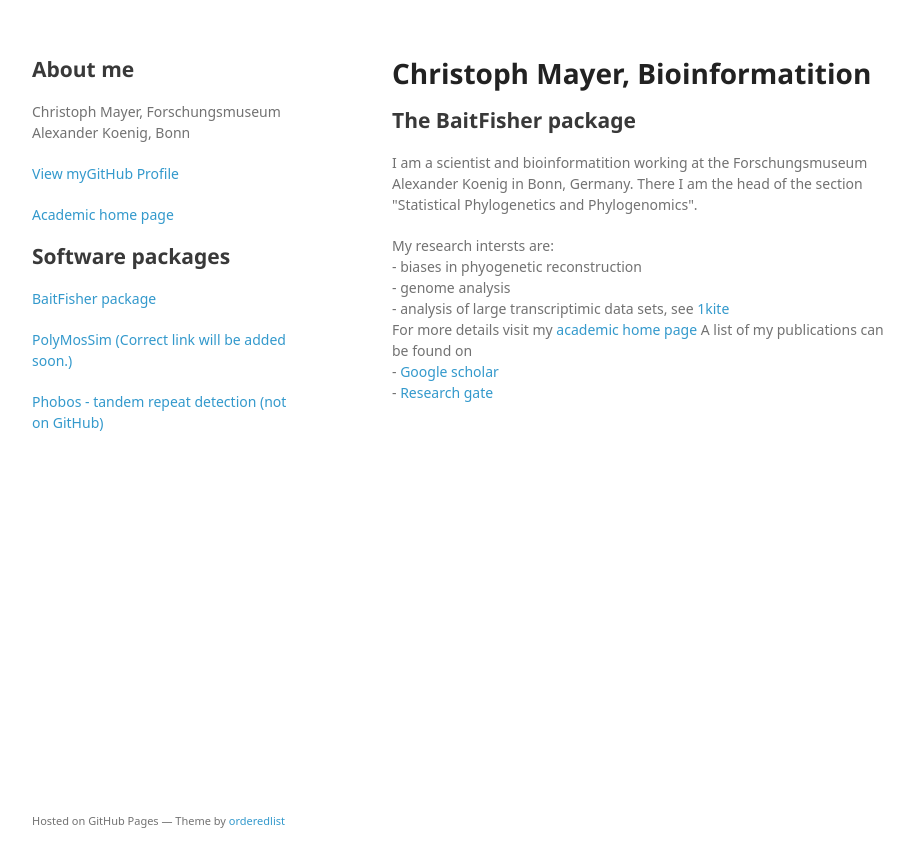
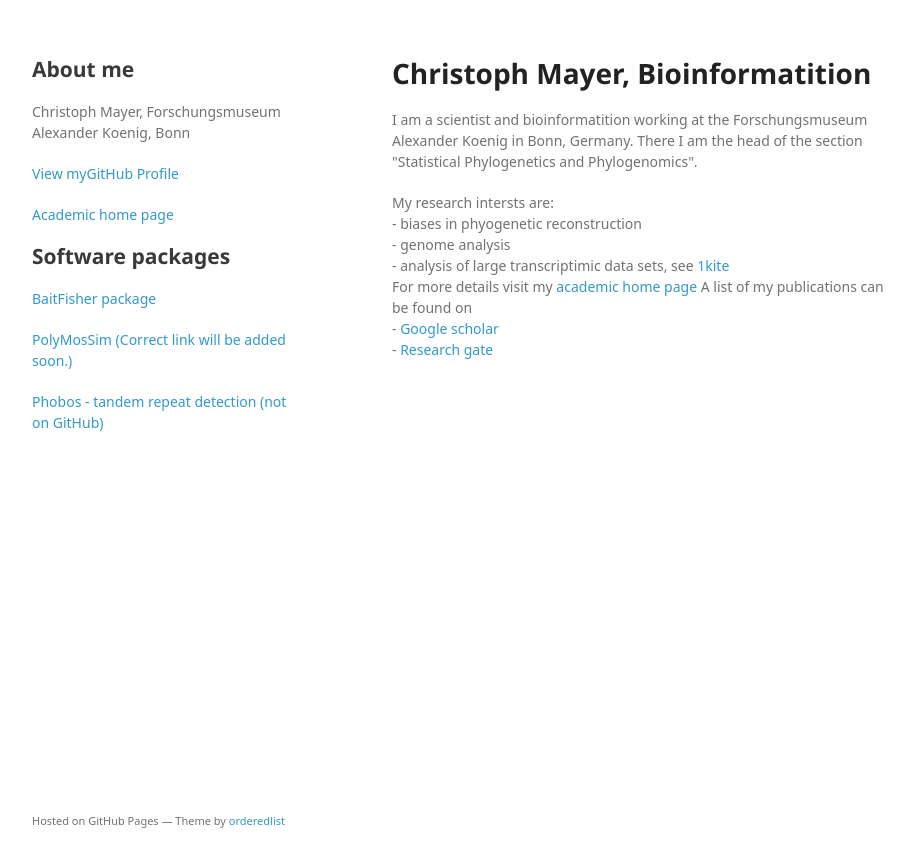
Before and after one commit to cmayer/cmayer.github.io, a Jekyll site: the page index.html, which Jekyll copies as it is, in a window 1280 px wide. Shown: the top 867 px of the page, without its empty margins (178-1092 px from the left). Built offline with Jekyll 4.4.1, drawn with Linux system fonts in a browser that asks for light colours; some web fonts are replaced.

Commit message:
Update index.html

```diff
--- a/index.html
+++ b/index.html
@@ -30,8 +30,6 @@
 <a id="my-software-packages-on-github" class="anchor" href="#my-software-packages-on-github" aria-hidden="true"><span aria-hidden="true" class="octicon octicon-link"></span></a>Christoph Mayer, Bioinformatition
 </h1>
 
-<h2>
-<a id="the-baitfisher-package" class="anchor" href="#the-baitfisher-package" aria-hidden="true"><span aria-hidden="true" class="octicon octicon-link"></span></a>The BaitFisher package</h2>
 
 <p>I am a scientist and bioinformatition working at the Forschungsmuseum Alexander Koenig in Bonn, Germany.
 There I am the head of the section
```
